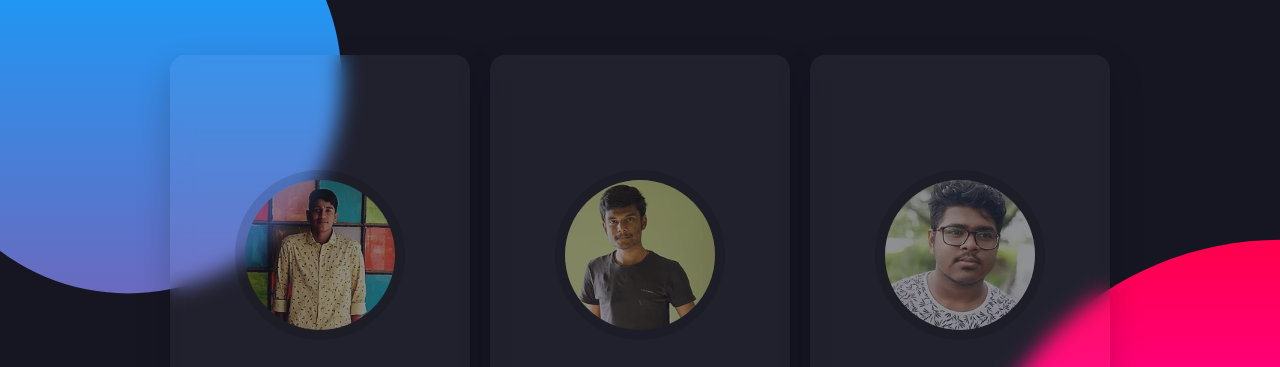
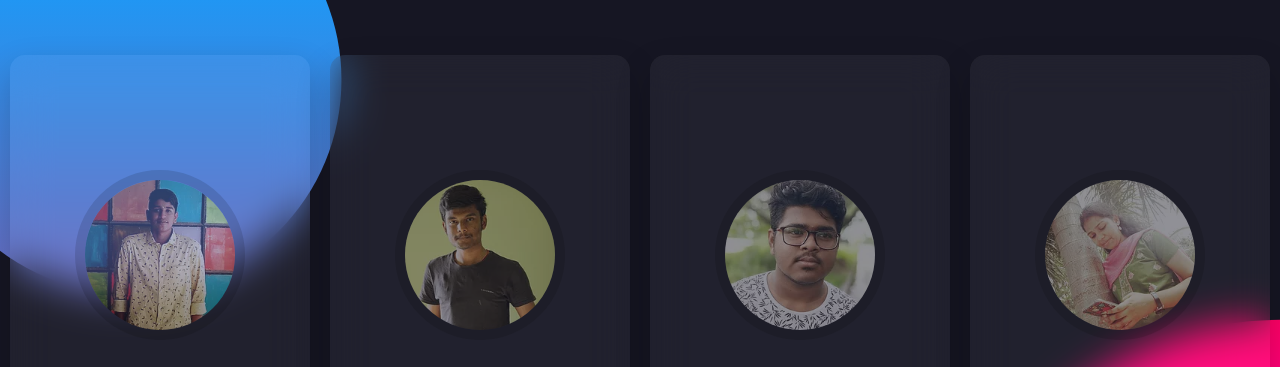
Before and after one commit to rohan-cce/team-section-using-html-css, a plain HTML site: page index.html in a window 1280 px wide. Shown: the top 367 px of the page. Drawn offline with Linux system fonts and the light colour scheme.

Commit message:
Update styles.css

```diff
--- a/styles.css
+++ b/styles.css
@@ -10,7 +10,7 @@ body{
     align-items: center;
     flex-wrap: wrap;
     background:#161623;
-    min-height:50vh;
+    min-height:100vh;
 }
 
 section::before{
@@ -21,7 +21,7 @@ section::before{
     width: 100%;
     height: 100%;
     background: linear-gradient(#f00,#f0f);
-    clip-path: circle(30% at right 70%);
+    clip-path: circle(30% at right 80%);
 }
 section::after{
     content:'';
@@ -38,14 +38,14 @@ section::after{
     z-index: 1;
     display: flex;
     justify-content: center;
+    align-items: center;
     flex-wrap: wrap;
-    align-items: center;
-    margin: 40px 20px;
+    margin: 40px 0;
 
 }
-.card{
+/* .card{
     margin: 15px 10px;
-}
+} */
 .container .card{
     position: relative;
     width: 300px;
@@ -53,10 +53,11 @@ section::after{
     background: rgba(255, 255,255, 0.05);
     box-shadow: 0 15px 35px rgba(0,0,0,0.2);
     border-radius: 15px;
+    margin: 15px 10px;
     display: flex;
     justify-content: center;
     align-items: center;
-    backdrop-filter: blur(10px);
+    backdrop-filter: blur(20px);
 }
 .container .card .content{
     position: relative;
```
